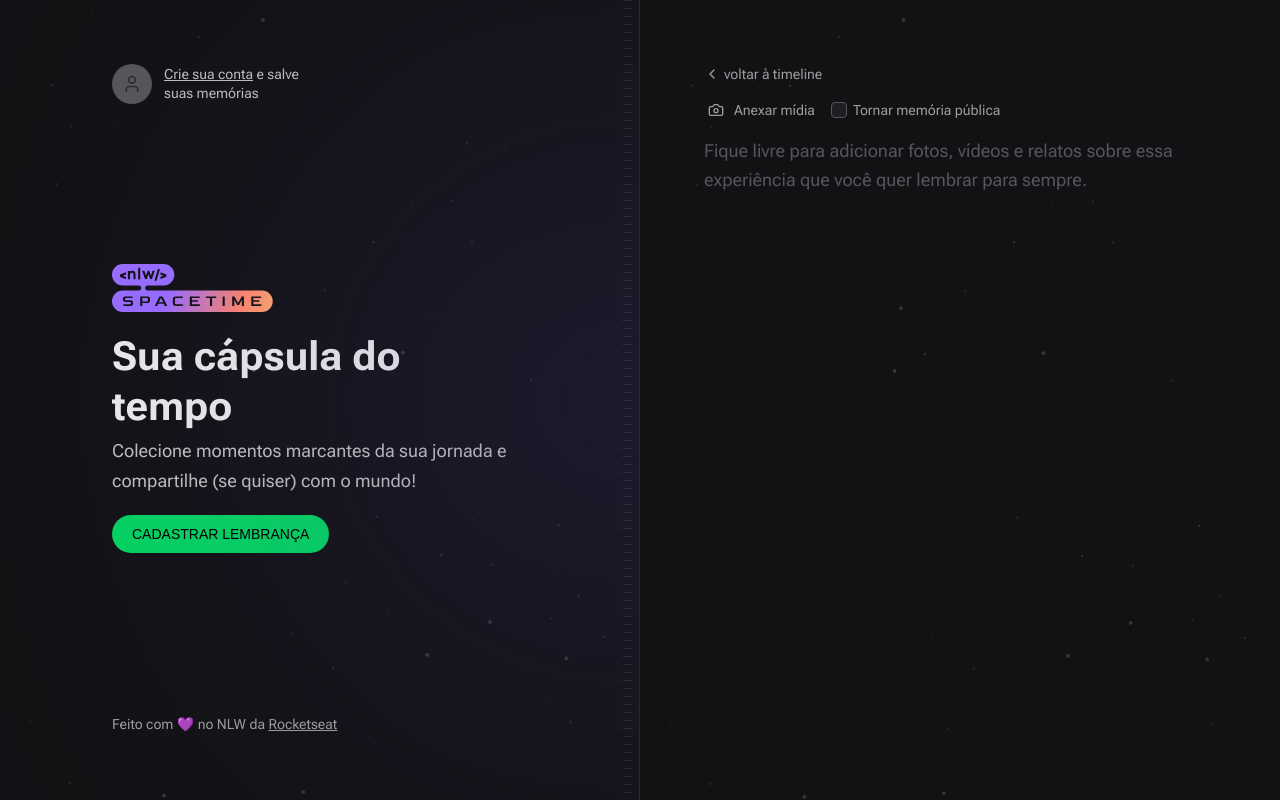
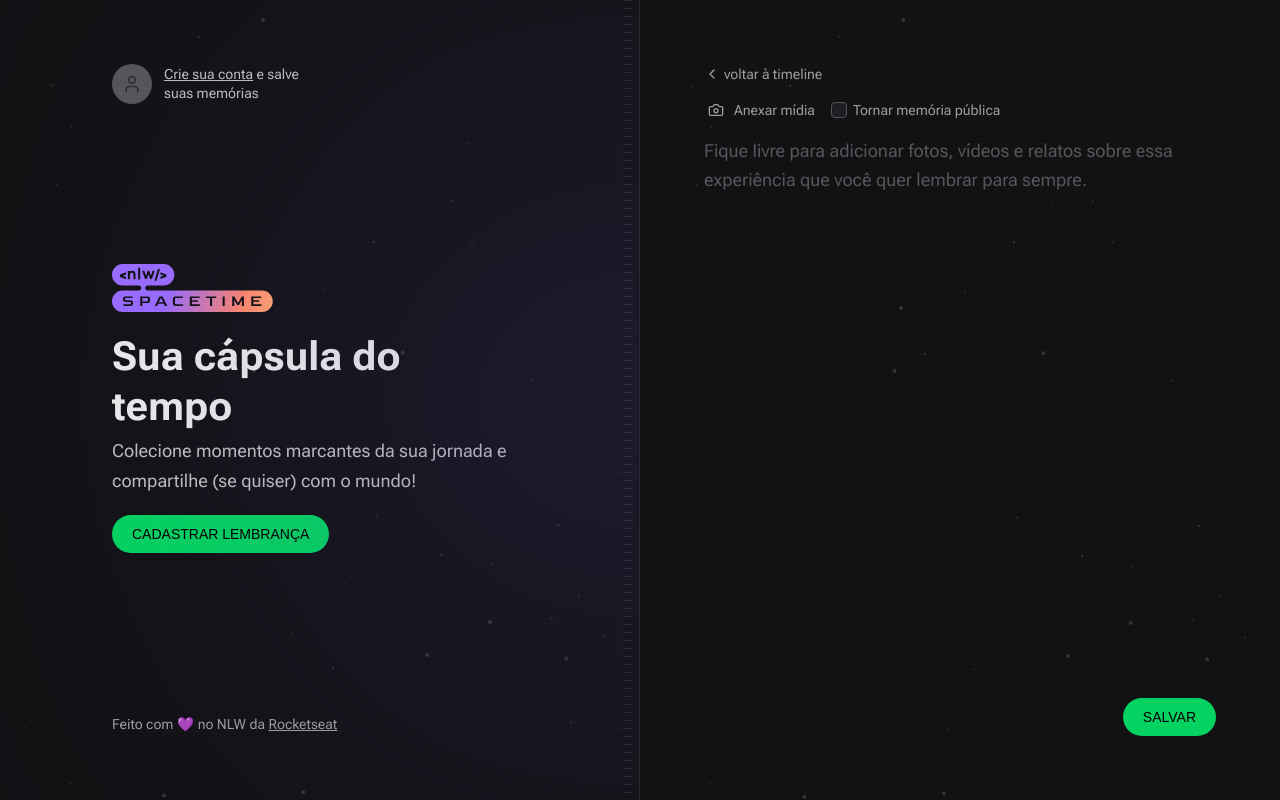
Before and after one commit to marcel099/rs-nlw-12-spacetime, a Next.js app in the folder web/: page /memories/new in a window 1280 px wide. Built offline with nearby package versions, Linux system fonts and the light colour scheme; no server answers; a web font is replaced by a local one.

Commit message:
feat(web): cadastro de nova memória

```diff
--- a/web/package.json
+++ b/web/package.json
@@ -16,6 +16,7 @@
     "axios": "^1.4.0",
     "eslint": "8.40.0",
     "eslint-config-next": "13.4.2",
+    "js-cookie": "^3.0.5",
     "jwt-decode": "^3.1.2",
     "lucide-react": "^0.219.0",
     "next": "13.4.2",
@@ -28,6 +29,7 @@
   "devDependencies": {
     "@rocketseat/eslint-config": "^1.2.0",
     "@tailwindcss/forms": "^0.5.3",
+    "@types/js-cookie": "^3.0.3",
     "prettier-plugin-tailwindcss": "^0.3.0"
   }
 }
--- a/web/src/app/memories/new/page.tsx
+++ b/web/src/app/memories/new/page.tsx
@@ -1,9 +1,9 @@
-import { Camera, ChevronLeft } from 'lucide-react'
+import { ChevronLeft } from 'lucide-react'
 import Link from 'next/link'
 
-import { MediaPicker } from '@/components/MediaPicker'
+import { NewMemoryForm } from '@/components/NewMemoryForm'
 
-export default function NewMemorie() {
+export default function NewMemory() {
   return (
     <div className="flex flex-1 flex-col gap-4">
       <Link
@@ -14,41 +14,7 @@
         voltar à timeline
       </Link>
 
-      <form className="flex flex-1 flex-col gap-2">
-        <div className="flex items-center gap-4">
-          <label
-            htmlFor="media"
-            className="flex cursor-pointer items-center gap-1.5 text-sm text-gray-200 hover:text-gray-100"
-          >
-            <Camera className="w-f h-4" />
-            Anexar mídia
-          </label>
-
-          <label
-            htmlFor="isPublic"
-            className="flex items-center gap-1.5 text-sm text-gray-200 hover:text-gray-100"
-          >
-            <input
-              type="checkbox"
-              name="isPublic"
-              id="isPublic"
-              value="true"
-              className="h-4 w-4 rounded border-gray-400 bg-gray-700 text-purple-500"
-            />
-            Tornar memória pública
-          </label>
-        </div>
-
-        <MediaPicker />
-
-        <textarea
-          name="content"
-          id="content"
-          spellCheck={false}
-          className="w-full flex-1 resize-none rounded border-0 bg-transparent p-0 text-lg leading-relaxed text-gray-100 placeholder:text-gray-400 focus:ring-0"
-          placeholder="Fique livre para adicionar fotos, vídeos e relatos sobre essa experiência que você quer lembrar para sempre."
-        />
-      </form>
+      <NewMemoryForm />
     </div>
   )
 }
--- a/web/src/components/MediaPicker.tsx
+++ b/web/src/components/MediaPicker.tsx
@@ -21,7 +21,7 @@
     <>
       <input
         type="file"
-        name="media"
+        name="coverUrl"
         id="media"
         accept="image/*"
         className="invisible h-0 w-0"
--- /dev/null
+++ b/web/src/components/NewMemoryForm.tsx
@@ -0,0 +1,96 @@
+'use client'
+
+import { FormEvent } from 'react'
+import { Camera } from 'lucide-react'
+import Cookie from 'js-cookie'
+import { useRouter } from 'next/navigation'
+
+import { auth } from '@/config/auth'
+import { MediaPicker } from '@/components/MediaPicker'
+import { api } from '@/services/api'
+
+export function NewMemoryForm() {
+  const router = useRouter()
+
+  async function handleCreateMemory(event: FormEvent<HTMLFormElement>) {
+    event.preventDefault()
+
+    const formData = new FormData(event.currentTarget)
+
+    const fileToUpload = formData.get('coverUrl')
+
+    let coverUrl = ''
+
+    if (fileToUpload) {
+      const uploadFormData = new FormData()
+      uploadFormData.set('file', fileToUpload)
+
+      const uploadResponse = await api.post('/upload', uploadFormData)
+
+      coverUrl = uploadResponse.data.fileUrl
+    }
+
+    const token = Cookie.get(auth.cookie_name)
+
+    await api.post(
+      '/memories',
+      {
+        coverUrl,
+        content: formData.get('content'),
+        isPublic: formData.get('isPublic') ?? false,
+      },
+      {
+        headers: {
+          Authorization: `Bearer ${token}`,
+        },
+      },
+    )
+
+    router.push('/')
+  }
+
+  return (
+    <form onSubmit={handleCreateMemory} className="flex flex-1 flex-col gap-2">
+      <div className="flex items-center gap-4">
+        <label
+          htmlFor="media"
+          className="flex cursor-pointer items-center gap-1.5 text-sm text-gray-200 hover:text-gray-100"
+        >
+          <Camera className="w-f h-4" />
+          Anexar mídia
+        </label>
+
+        <label
+          htmlFor="isPublic"
+          className="flex items-center gap-1.5 text-sm text-gray-200 hover:text-gray-100"
+        >
+          <input
+            type="checkbox"
+            name="isPublic"
+            id="isPublic"
+            value="true"
+            className="h-4 w-4 rounded border-gray-400 bg-gray-700 text-purple-500"
+          />
+          Tornar memória pública
+        </label>
+      </div>
+
+      <MediaPicker />
+
+      <textarea
+        name="content"
+        id="content"
+        spellCheck={false}
+        className="w-full flex-1 resize-none rounded border-0 bg-transparent p-0 text-lg leading-relaxed text-gray-100 placeholder:text-gray-400 focus:ring-0"
+        placeholder="Fique livre para adicionar fotos, vídeos e relatos sobre essa experiência que você quer lembrar para sempre."
+      />
+
+      <button
+        type="submit"
+        className="inline-block self-end rounded-full bg-green-500 px-5 py-3 font-alt text-sm uppercase leading-none text-black hover:bg-green-600"
+      >
+        Salvar
+      </button>
+    </form>
+  )
+}
--- a/web/src/services/api.ts
+++ b/web/src/services/api.ts
@@ -1,5 +1,5 @@
 import axios from 'axios'
 
 export const api = axios.create({
-  baseURL: process.env.API_URL,
+  baseURL: process.env.NEXT_PUBLIC_API_URL,
 })
```
Also changed, not shown: 1 other file (tests, documents, lock files or other folders).
